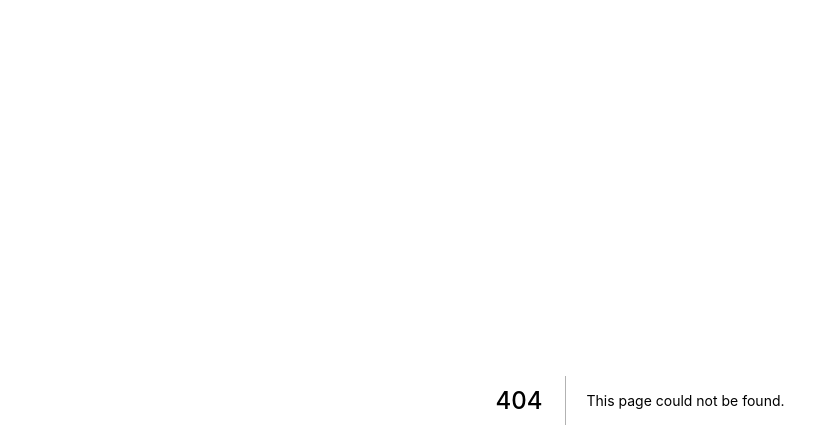
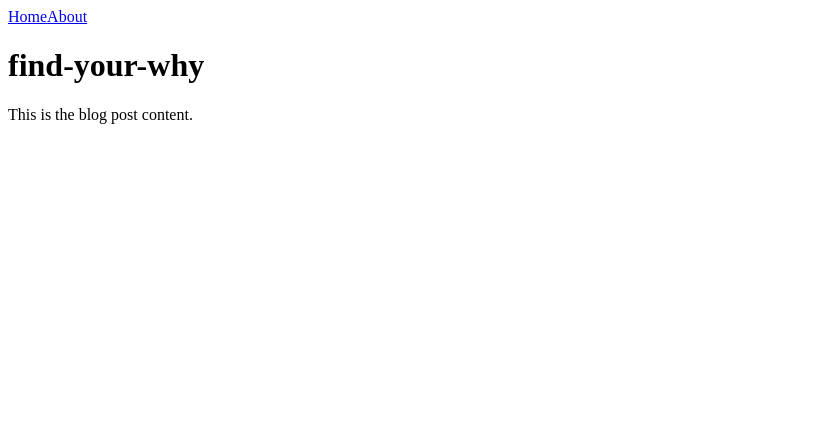
Before and after one commit to t18n/nextjs-ts-modern-boilerplate, a Next.js app: page /post/find-your-why in a window 1280 px wide. Before the commit this address had no page. Shown: the top 448 px of the page, without its empty margins (0-839 px from the left). Built offline with nearby package versions, Linux system fonts and the light colour scheme.

Commit message:
Implement clean URL

```diff
--- a/components/core/PostLink.js
+++ b/components/core/PostLink.js
@@ -2,7 +2,7 @@ import Link from 'next/link';
 
 const PostLink = ({ post }) => (
   <li>
-    <Link href={`/post?title=${post.title}`}>
+    <Link href={`/post/[id]`} as={`/post/${post.id}`}>
       <a>{post.title}</a>
     </Link>
   </li>
--- a/components/fractals/Posts.js
+++ b/components/fractals/Posts.js
@@ -2,12 +2,15 @@ import PostLink from '../core/PostLink';
 
 const posts = [
   {
+    id: "richest-man-in-babylon",
     title: "The richest man in Babylon",
   },
   {
+    id: "find-your-why",
     title: "Find your why"
   },
   {
+    "id": "win-friends-and-influence-people",
     title: "How to win friends and influence people"
   }
 ];
--- /dev/null
+++ b/pages/post/[id].js
@@ -0,0 +1,13 @@
+import { useRouter } from 'next/router';
+import Layout from '../../components/fractals/Layout';
+
+export default function Post() {
+  const router = useRouter();
+
+  return (
+    <Layout>
+      <h1>{router.query.id}</h1>
+      <p>This is the blog post content.</p>
+    </Layout>
+  );
+}
```
